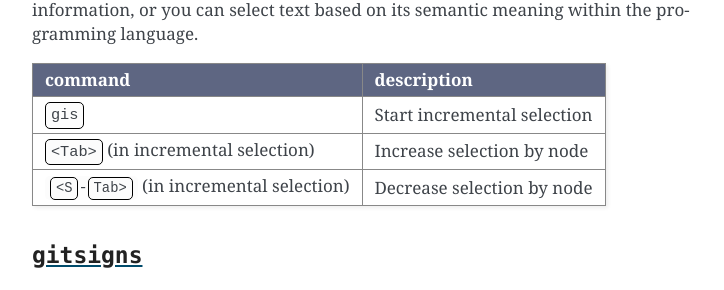
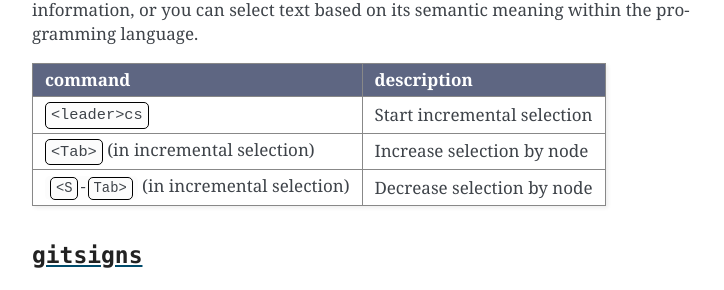
Before and after one commit to daler/dotfiles, a Sphinx documentation site: the page built from docs/vim.rst, in a window 1280 px wide and 900 px high, scrolled down 9948 px. Shown: the part 153-443 px from the top of the window, without its empty margins (388-1112 px from the left). Built offline with Sphinx 7.4.7, drawn with Linux system fonts in a browser that asks for light colours.

Commit message:
update key for incremental start

```diff
--- a/docs/vim.rst
+++ b/docs/vim.rst
@@ -559,7 +559,7 @@ language.
     * - command
       - description
 
-    * - :kbd:`gis`
+    * - :kbd:`<leader>cs`
       - Start incremental selection
 
     * - :kbd:`<Tab>` (in incremental selection)
```
